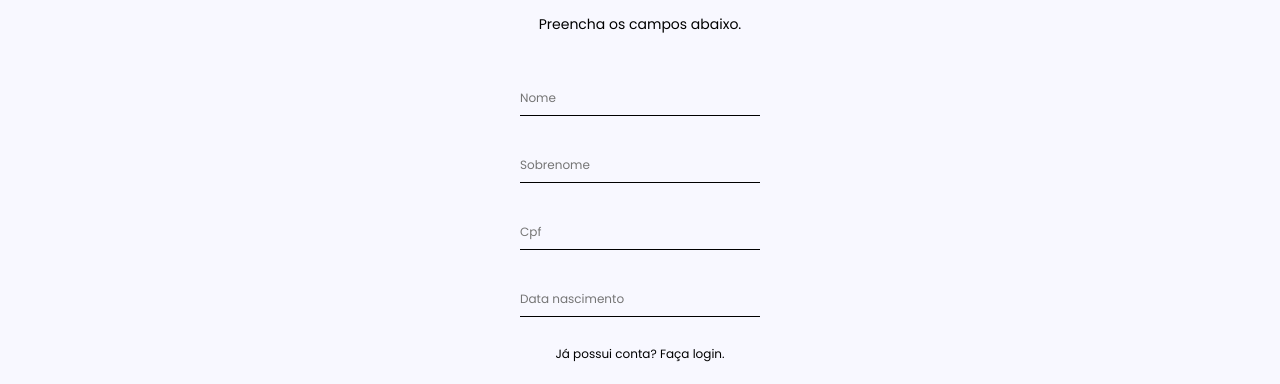
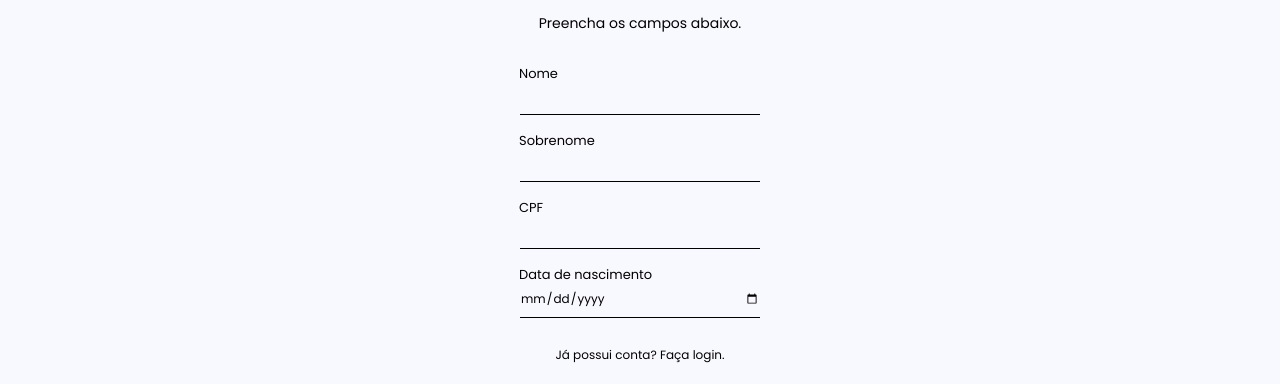
Before and after one commit to brendoncpereira/sa-infinity, a React (Create React App) app: page /Register in a window 1280 px wide. Shown: the part 361-745 px from the top of the page. Built offline with nearby package versions, Linux system fonts and the light colour scheme.

Commit message:
update register

```diff
--- a/src/components/Register.js
+++ b/src/components/Register.js
@@ -28,20 +28,29 @@ import logoMQ from '../assets/logo-mq.svg';
                         <form className='input-wrapper'>
 
                             <div className='input-box'>
-                                    <input type='text' name='first-name' placeholder='Nome'/>
-                                </div>
 
-                                <div>
-                                <input type='text' name='last-name' placeholder='Sobrenome'/>
+
+                                    <input type='text' name='first-name'/>
+                                    <label>Nome</label>
 
                                 </div>
 
-                                <div>
-                                <input type='text' name='cpf' placeholder='Cpf'/>
+
+
+                            <div className='input-box'>
+                                <input type='text' name='last-name' />
+                                <label>Sobrenome</label>
+                            </div>
+
+
+                                <div className='input-box'>
+                                <input type='number' name='cpf' />
+                                <label>CPF</label>
                                 </div>
 
-                                <div>
-                                <input type='text' name='bday-date' placeholder='Data nascimento'/>
+                                <div className='input-box'>
+                                <input type='date' name='bday-date'/>
+                                <label>Data de nascimento</label>
                                 </div>
 
                                 {/* <div>
--- a/src/styles/register.css
+++ b/src/styles/register.css
@@ -106,7 +106,25 @@ main {
     outline: none;
     font-size: 12px;
     font-family: 'Poppins';
+
 }
+
+.input-box {
+    position: relative;
+}
+
+.input-box label {
+    left: 15px;
+    top: 0rem;
+    font-family: 'Poppins';
+    font-size: 13px;
+    position: absolute;
+}
+
+
+
+
+
 
 .login-rdr {
 
```
